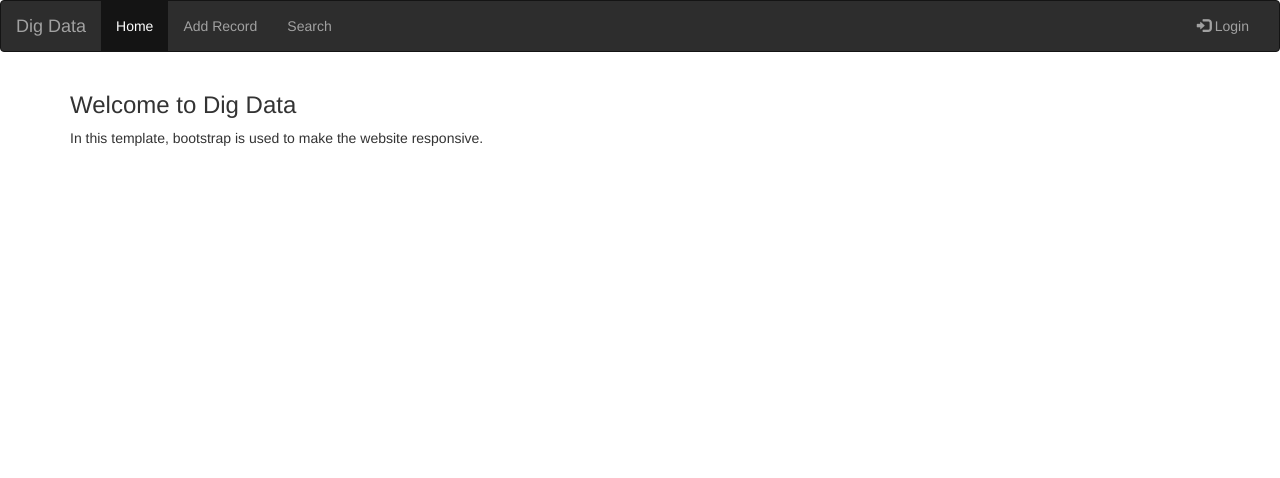
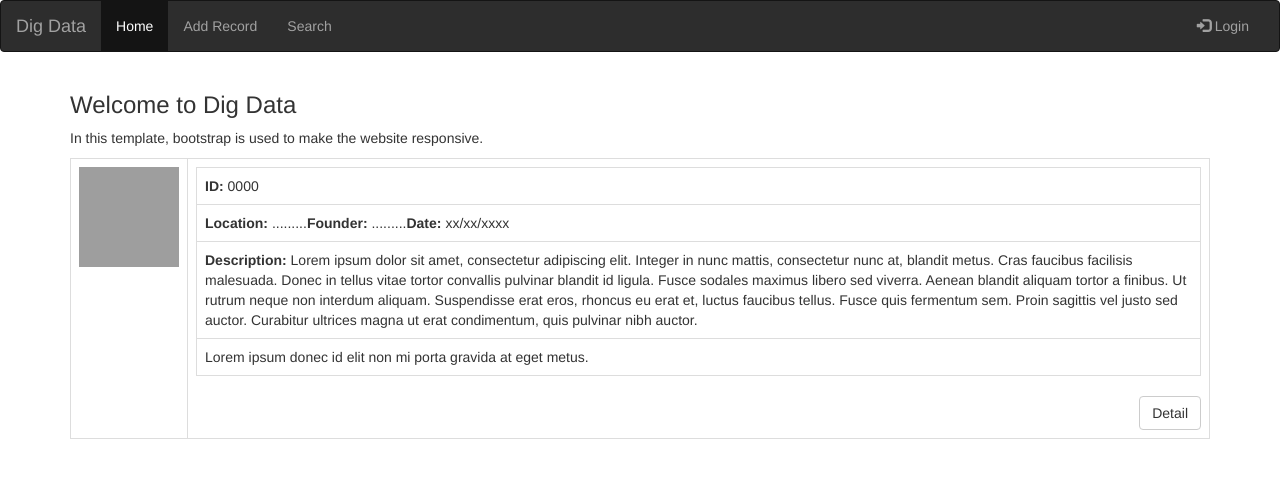
Before and after one commit to Inthuch95/IS5108-DigData, a PHP site: page / in a window 1280 px wide. Shown: the top 478 px of the page. Run offline with PHP 8.4, Linux system fonts and the light colour scheme; grey boxes are pictures that could not be loaded.

Commit message:
Insert a table into index.php

```diff
--- a/index.php
+++ b/index.php
@@ -34,12 +34,11 @@ session_start();
             </ul>
             <ul class="nav navbar-nav navbar-right">
                 <li><?php
-			if(isset($_SESSION['user'])and $_SESSION['user']!=''){
+                    if (isset($_SESSION['user']) and $_SESSION['user'] != '') {
                         print '<a>';
                         echo $_SESSION['user'];
                         print '</a>';
-			}
-			else{
+                    } else {
                         print '<a href="login.php"> <span class="glyphicon glyphicon-log-in"></span> Login</a>';
                     }
                     ?></li>
@@ -51,6 +50,48 @@ session_start();
 <div class="container">
     <h3>Welcome to Dig Data</h3>
     <p>In this template, bootstrap is used to make the website responsive.</p>
+    <div class="row">
+        <div class="col-sm-12">
+            <table class="table table-hover table-bordered">
+                <tbody>
+                <tr>
+                    <td width="100">
+                        <img src="https://png.icons8.com/metro/1600/batman-new.png" height="100" width="100"
+                             class="center-block" alt="Cinque Terre">
+                    </td>
+                    <td>
+                        <table class="table table-bordered">
+                            <tbody>
+                            <tr>
+                                <td><strong>ID: </strong>0000</td>
+                            </tr>
+                            <tr>
+                                <td>
+                                    <strong>Location: </strong>.........<strong>Founder: </strong>.........<strong>Date: </strong>xx/xx/xxxx
+                                </td>
+                            </tr>
+                            <tr>
+                                <td><strong>Description: </strong>Lorem ipsum dolor sit amet, consectetur adipiscing
+                                    elit. Integer in nunc mattis, consectetur nunc at, blandit metus. Cras faucibus
+                                    facilisis malesuada. Donec in tellus vitae tortor convallis pulvinar blandit id
+                                    ligula. Fusce sodales maximus libero sed viverra. Aenean blandit aliquam tortor a
+                                    finibus. Ut rutrum neque non interdum aliquam. Suspendisse erat eros, rhoncus eu
+                                    erat et, luctus faucibus tellus. Fusce quis fermentum sem. Proin sagittis vel justo
+                                    sed auctor. Curabitur ultrices magna ut erat condimentum, quis pulvinar nibh auctor.
+                                </td>
+                            </tr>
+                            <tr>
+                                <td>Lorem ipsum donec id elit non mi porta gravida at eget metus.</td>
+                            </tr>
+                            </tbody>
+                        </table>
+                        <button class="btn btn-default pull-right" type="submit">Detail</button>
+                    </td>
+                </tr>
+                </tbody>
+            </table>
+        </div>
+    </div>
 </div>
 
 </body>
```
Also changed, not shown: 1 other file. Lines whose indentation alone changed are shown as unchanged.
